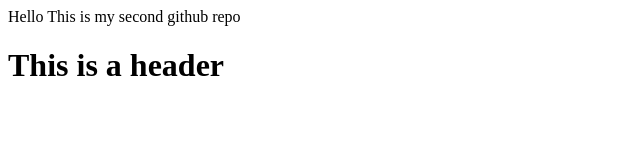
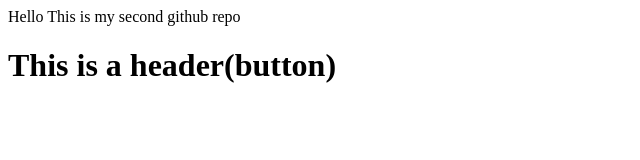
Before and after one commit to prabhavkansal8266/LocalRepo, a plain HTML site: page index.html in a window 1280 px wide. Shown: the whole page, without its empty margins (0-640 px from the left). Drawn offline with Linux system fonts and the light colour scheme.

```diff
--- a/index.html
+++ b/index.html
@@ -2,5 +2,5 @@
     Hello This is my second github repo
 </p>
 <h1>
-    This is a header
+    This is a header(button)
 </h1>
```
